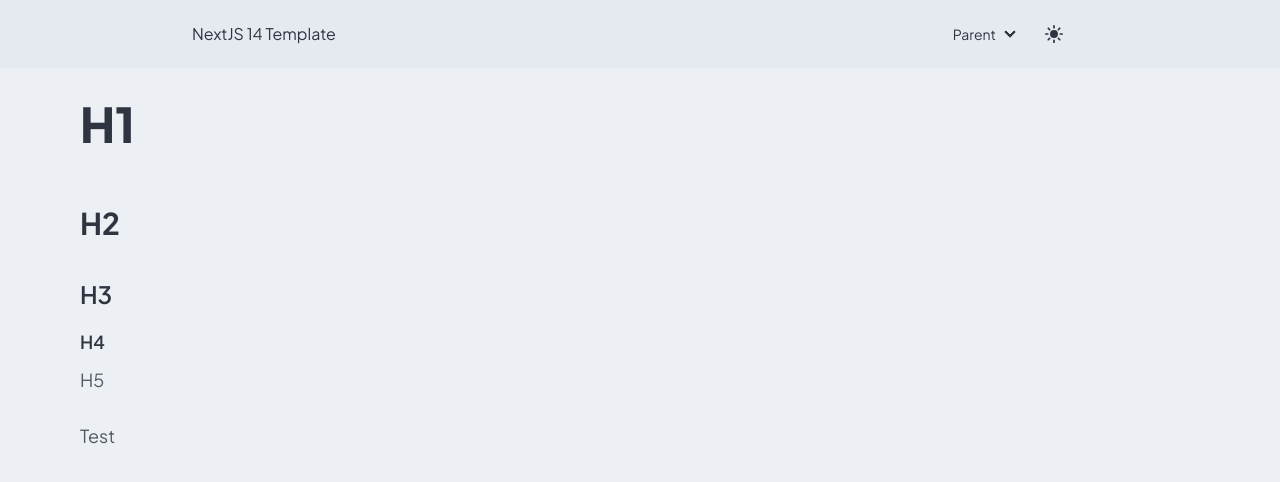
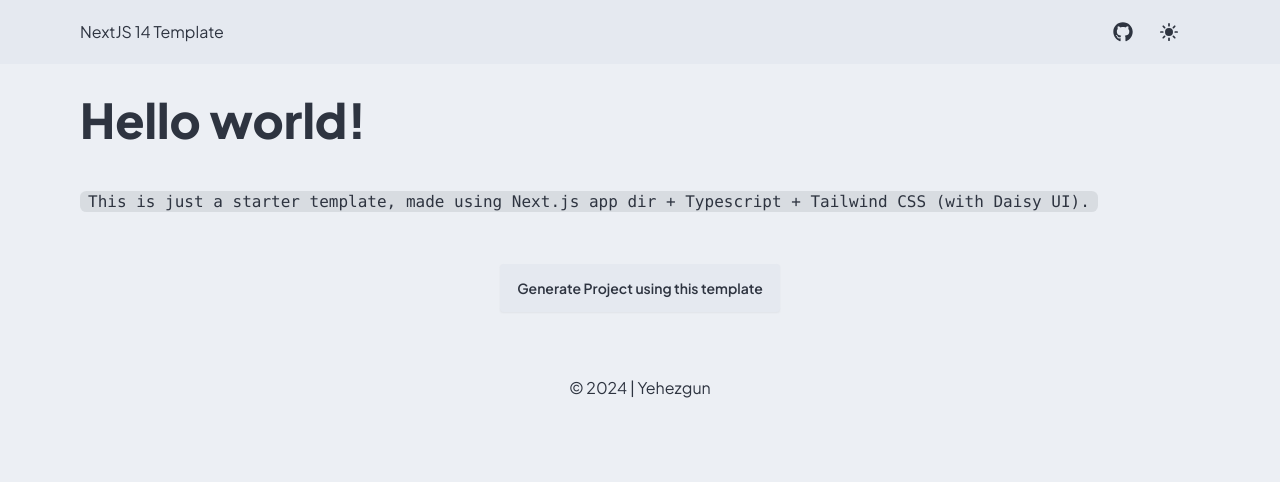
Before and after one commit to yehezkielgunawan/next15-starter, a Next.js app: page / in a window 1280 px wide. Shown: the top 482 px of the page. Built offline with nearby package versions, Linux system fonts and the light colour scheme.

Commit message:
feat: :sparkles: base layout starter template

```diff
--- a/src/app/layout.tsx
+++ b/src/app/layout.tsx
@@ -2,12 +2,13 @@ import type { Metadata } from "next";
 import { Plus_Jakarta_Sans } from "next/font/google";
 import "./globals.css";
 import Header from "@/components/Header";
+import Footer from "@/components/Footer";
 
 const inter = Plus_Jakarta_Sans({ subsets: ["latin"] });
 
 export const metadata: Metadata = {
-	title: "Create Next App",
-	description: "Generated by create next app",
+	title: "Personalized Next.js 14 Starter",
+	description: "It used app dir",
 };
 
 export default function RootLayout({
@@ -20,6 +21,7 @@ export default function RootLayout({
 			<body className={`${inter.className}`}>
 				<Header />
 				{children}
+				<Footer />
 			</body>
 		</html>
 	);
--- a/src/app/page.tsx
+++ b/src/app/page.tsx
@@ -1,13 +1,22 @@
 export default function Home() {
 	return (
 		<main>
-			<article className="prose lg:prose-lg">
-				<h1>H1</h1>
-				<h2>H2</h2>
-				<h3>H3</h3>
-				<h4>H4</h4>
-				<h5>H5</h5>
-				<p>Test</p>
+			<article className="prose lg:prose-lg max-w-none">
+				<h1>Hello world!</h1>
+				<code>
+					This is just a starter template, made using Next.js app dir +
+					Typescript + Tailwind CSS (with Daisy UI).
+				</code>
+				<div className="mt-12 flex w-full items-center justify-center">
+					<a
+						href="https://github.com/new?template_name=next14-starter&template_owner=yehezkielgunawan"
+						target="_blank"
+						className="btn"
+						rel="noreferrer"
+					>
+						Generate Project using this template
+					</a>
+				</div>
 			</article>
 		</main>
 	);
--- /dev/null
+++ b/src/components/Footer.tsx
@@ -0,0 +1,16 @@
+const Footer = () => {
+	return (
+		<footer className="container mx-auto mt-16 text-center">
+			<a
+				href="https://yehezgun.com"
+				target="_blank"
+				className="link link-hover"
+				rel="noreferrer"
+			>
+				© {new Date().getFullYear()} | Yehezgun
+			</a>
+		</footer>
+	);
+};
+
+export default Footer;
--- a/src/components/Header.tsx
+++ b/src/components/Header.tsx
@@ -1,5 +1,6 @@
 "use client";
 import useIsDark from "@/hooks/useIsDark";
+import { FaGithub } from "react-icons/fa";
 import { IoMoon, IoSunny } from "react-icons/io5";
 
 const Header = () => {
@@ -7,27 +8,25 @@ const Header = () => {
 
 	return (
 		<header className="bg-base-200">
-			<nav className="navbar mx-auto max-w-4xl px-2 md:px-0">
+			<nav className="container mx-auto">
+				<div className="navbar px-0">
 					<div className="flex-1">
 						<a href="/">NextJS 14 Template</a>
 					</div>
 					<div className="flex-none">
 						<ul className="menu menu-horizontal">
 							<li>
-							<details>
-								<summary>Parent</summary>
-								<ul className="rounded-t-none bg-base-100 p-2">
-									<li>
-										<a href="/">Link 1</a>
+								<a
+									href="https://github.com/yehezkielgunawan/next14-starter"
+									target="_blank"
+									className="btn btn-ghost btn-sm"
+									rel="noreferrer"
+								>
+									<FaGithub size={20} />
+								</a>
 							</li>
 							<li>
-										<a href="/">Link 2</a>
-									</li>
-								</ul>
-							</details>
-						</li>
-						<li>
-							<label className="swap swap-rotate">
+								<label className="swap swap-rotate btn btn-ghost btn-sm">
 									<input
 										type="checkbox"
 										className="theme-controller"
@@ -35,11 +34,12 @@ const Header = () => {
 										onChange={(e) => setIsDark(e.target.checked)}
 									/>
 
-								<IoSunny className="swap-off h-5 w-5" />
-								<IoMoon className="swap-on h-5 w-5" />
+									<IoSunny size={20} className="swap-off" />
+									<IoMoon size={20} className="swap-on" />
 								</label>
 							</li>
 						</ul>
+					</div>
 				</div>
 			</nav>
 		</header>
```
Lines whose indentation alone changed are shown as unchanged.
